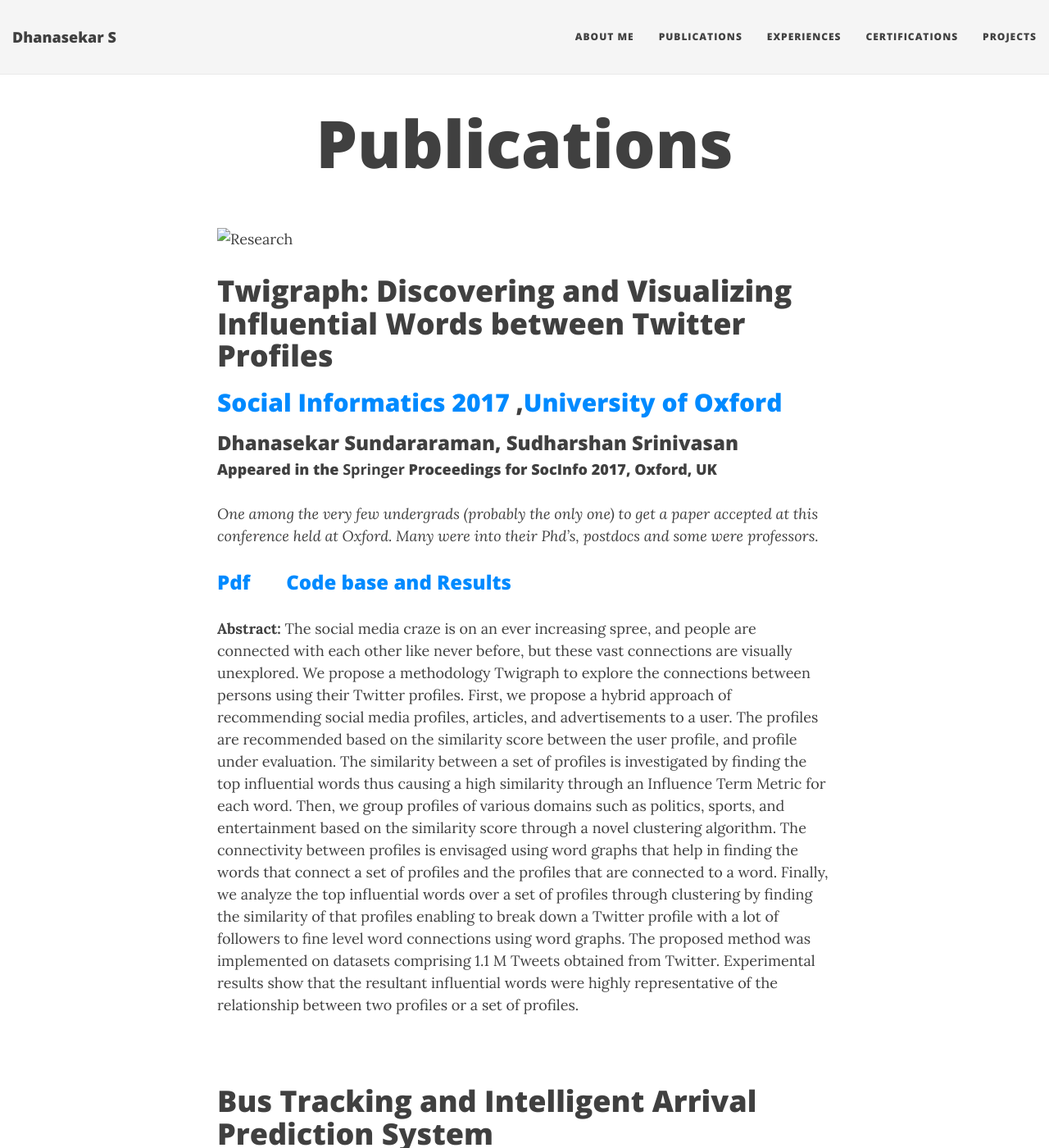
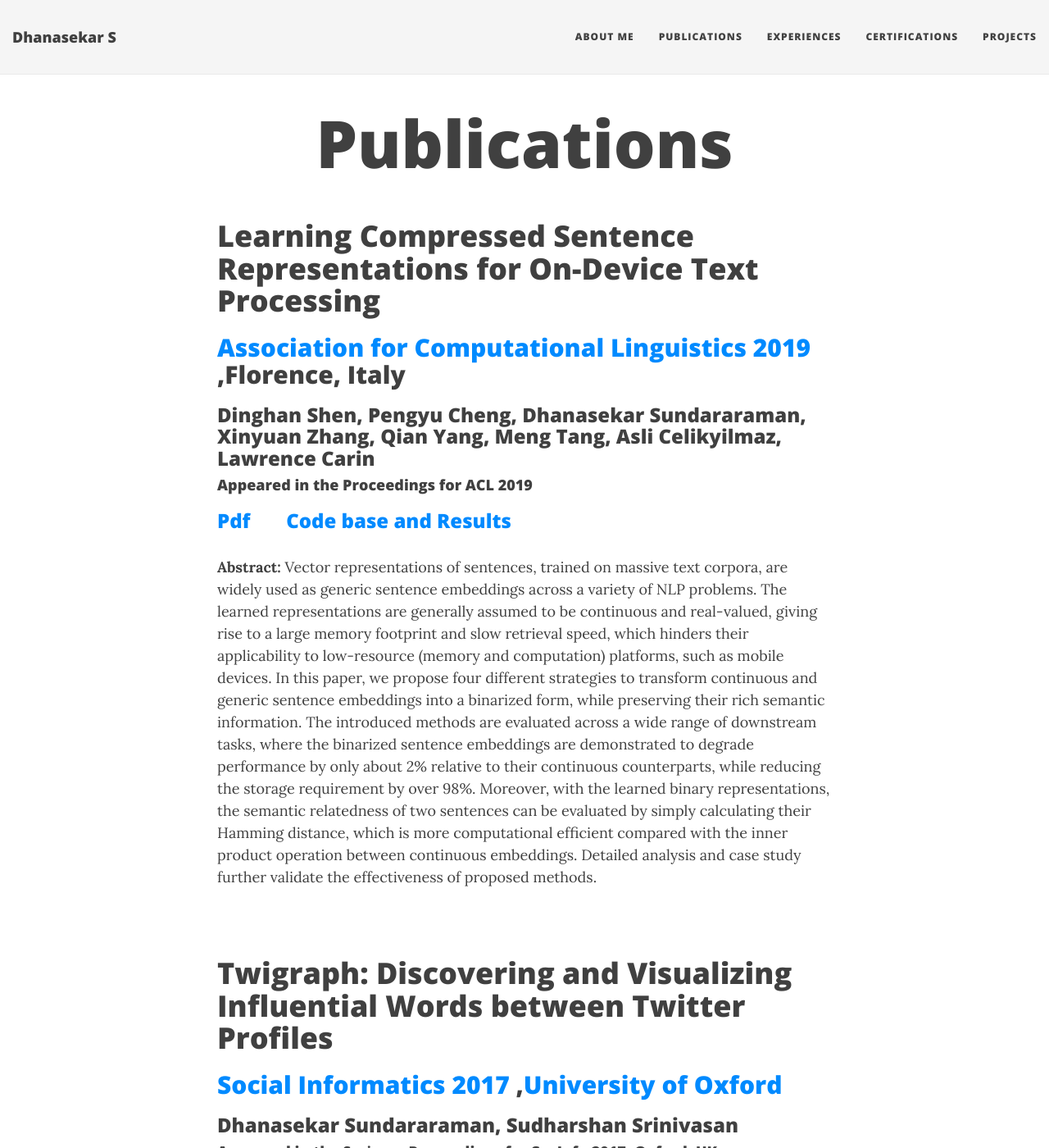
Before and after one commit to Dhanasekar-S/Dhanasekar-S.github.io, a Jekyll site: the page built from publications.md, in a window 1280 px wide and 1400 px high. Shown: the whole window at 82% size. Built offline with Jekyll 4.4.1, drawn with Linux system fonts in a browser that asks for light colours; nearby versions of some CDN libraries.

Commit message:
Update publications.md

```diff
--- a/publications.md
+++ b/publications.md
@@ -3,7 +3,18 @@ layout: page
 title: Publications
 ---
 
-![Research](research.jpg){:class="img-responsive"}
+<h1>Learning Compressed Sentence Representations for On-Device Text Processing</h1>
+<h2><a href="http://www.acl2019.org/EN/index.xhtml" target="_blank">Association for Computational Linguistics 2019</a> ,Florence, Italy</h2>
+
+<h3> Dinghan Shen, Pengyu Cheng, Dhanasekar Sundararaman, Xinyuan Zhang, Qian Yang, Meng Tang, Asli Celikyilmaz, Lawrence Carin</h3>
+<h4>Appeared in the Proceedings for ACL 2019</h4>
+<h3><a href="https://www.aclweb.org/anthology/P19-1011/" target="_blank">Pdf</a> &nbsp;&nbsp;&nbsp;&nbsp;&nbsp;&nbsp;<a href="https://github.com/Linear95/BinarySentEmb" target="_blank">Code base and Results</a></h3>
+<b>Abstract:</b>
+Vector representations of sentences, trained on massive text corpora, are widely used as generic sentence embeddings across a variety of NLP problems. The learned representations are generally assumed to be continuous and real-valued, giving rise to a large memory footprint and slow retrieval speed, which hinders their applicability to low-resource (memory and computation) platforms, such as mobile devices. In this paper, we propose four different strategies to transform continuous and generic sentence embeddings into a binarized form, while preserving their rich semantic information. The introduced methods are evaluated across a wide range of downstream tasks, where the binarized sentence embeddings are demonstrated to degrade performance by only about 2% relative to their continuous counterparts, while reducing the storage requirement by over 98%. Moreover, with the learned binary representations, the semantic relatedness of two sentences can be evaluated by simply calculating their Hamming distance, which is more computational efficient compared with the inner product operation between continuous embeddings. Detailed analysis and case study further validate the effectiveness of proposed methods.<br>
+<br>
+<br>
+
+
 <h1>Twigraph: Discovering and Visualizing Influential Words between Twitter Profiles</h1>
 <h2><a href="http://socinfo2017.oii.ox.ac.uk/" target="_blank">Social Informatics 2017</a> ,<a href="http://www.ox.ac.uk/" target="_blank">University of Oxford</a></h2>
 
```
